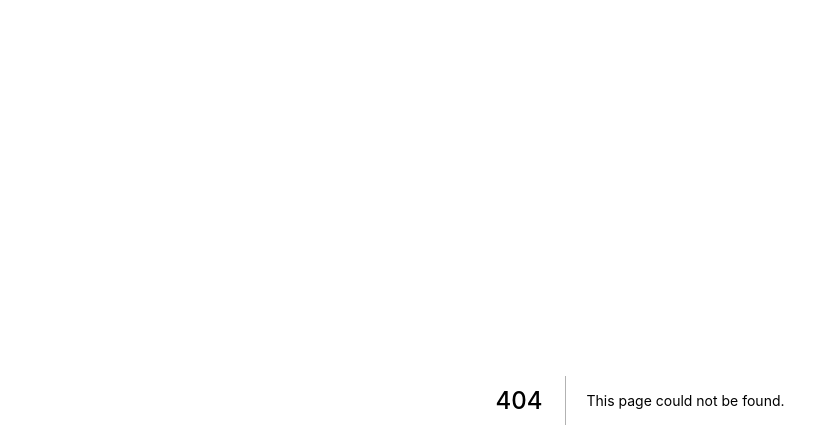
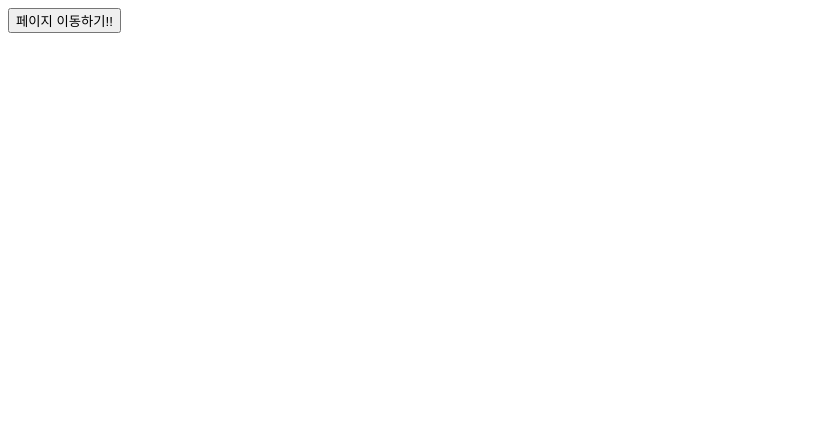
Before and after one commit to sounwoo/React-Next, a Next.js app in the folder class/: page /05-01-static-routing in a window 1280 px wide. Before the commit this address had no page. Shown: the top 448 px of the page, without its empty margins (0-839 px from the left). Built offline with nearby package versions, Linux system fonts and the light colour scheme.

Commit message:
React - Routing

```diff
--- /dev/null
+++ b/class/pages/05-01-static-routing/index.js
@@ -0,0 +1,11 @@
+import { useRouter } from 'next/router';
+
+export default function StaticRoutingPage() {
+    const roter = useRouter();
+
+    const onClickMove = () => {
+        roter.push('/05-02-static-routed');
+    };
+
+    return <button onClick={onClickMove}>페이지 이동하기!!</button>;
+}
--- /dev/null
+++ b/class/pages/05-02-static-routed/index.js
@@ -0,0 +1,3 @@
+export default function StaticRoutedPage() {
+    return <div>페이지 이동완료</div>;
+}
```
